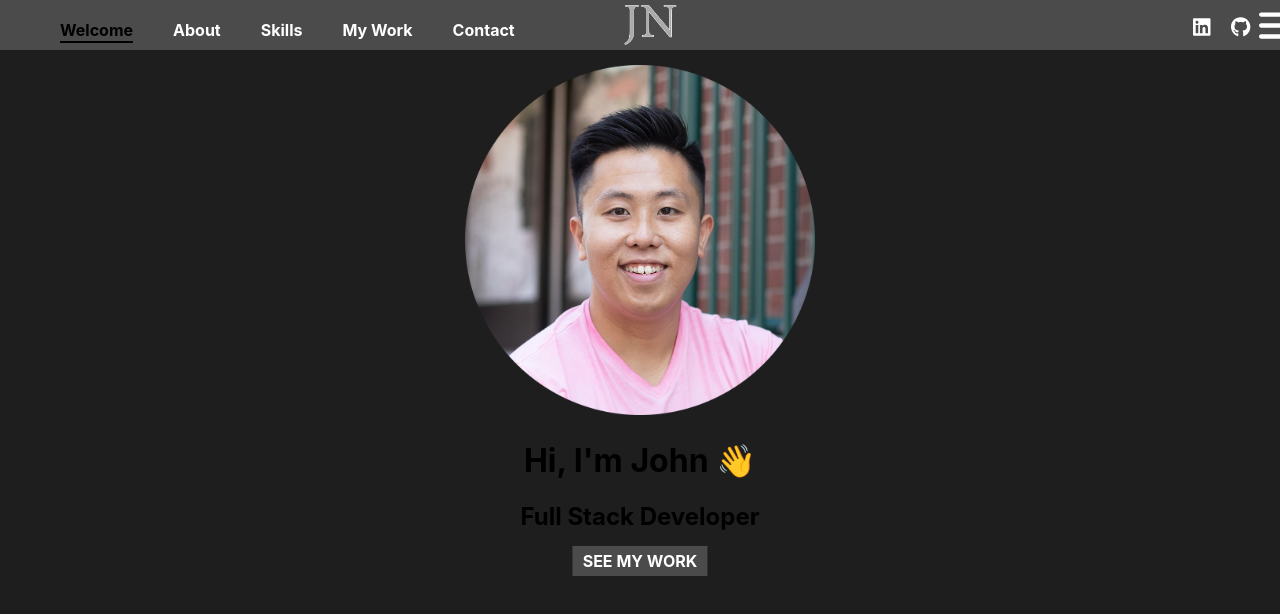
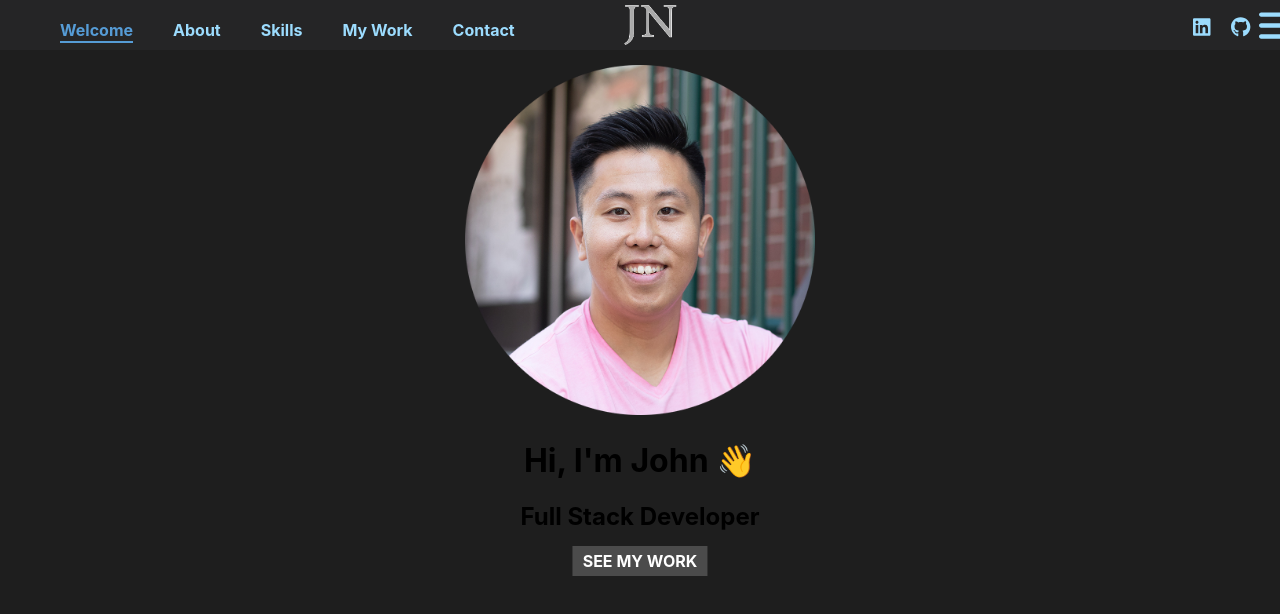
Before and after one commit to john-ngai/johnngai.com, a React (Create React App) app: page / in a window 1280 px wide. Shown: the top 614 px of the page. Built offline with nearby package versions, Linux system fonts and the light colour scheme.

Commit message:
Update styling

```diff
--- a/src/components/Navbar/index.scss
+++ b/src/components/Navbar/index.scss
@@ -5,7 +5,7 @@
   min-width: 1300px;
   position: absolute;
   top: 0;
-  background: rgb(75, 75, 75);
+  background: #252526;
 
   .logo {
     // border: 1px solid red; // Remove test code.
@@ -31,22 +31,22 @@
 
     a {
       // border: 1px solid red; // Remove test code.
-      color: white;
+      color: #9cdcfe;
       font-size: 20;
       font-weight: bold;
       text-decoration: none;
       margin-left: 40px;
 
       &:hover {
-        color: black;
-        border-bottom: 2px solid black;
+        color: #569cd6;
+        border-bottom: 2px solid #569cd6;
         padding-bottom: 1px;
       }
     }
 
     a.active {
-      color: black;
-      border-bottom: 2px solid black;
+      color: #569cd6;
+      border-bottom: 2px solid #569cd6;
       padding-bottom: 1px;
     }
   }
@@ -67,11 +67,11 @@
       a {
         // border: 1px solid red; // Remove test code.
         font-size: 20px;
-        color: white;
+        color: #9cdcfe;
         text-decoration: none;
 
         &:hover {
-          color: black;
+          color: #569cd6;
         }
       }
     }
@@ -81,7 +81,7 @@
     // border: 1px solid red; // Remove test code.
     // display: none; // Uncomment to hide icon.
     font-size: 35px;
-    color: white;
+    color: #9cdcfe;
     position: absolute;
     right: 10px;
     bottom: 15%;
```
